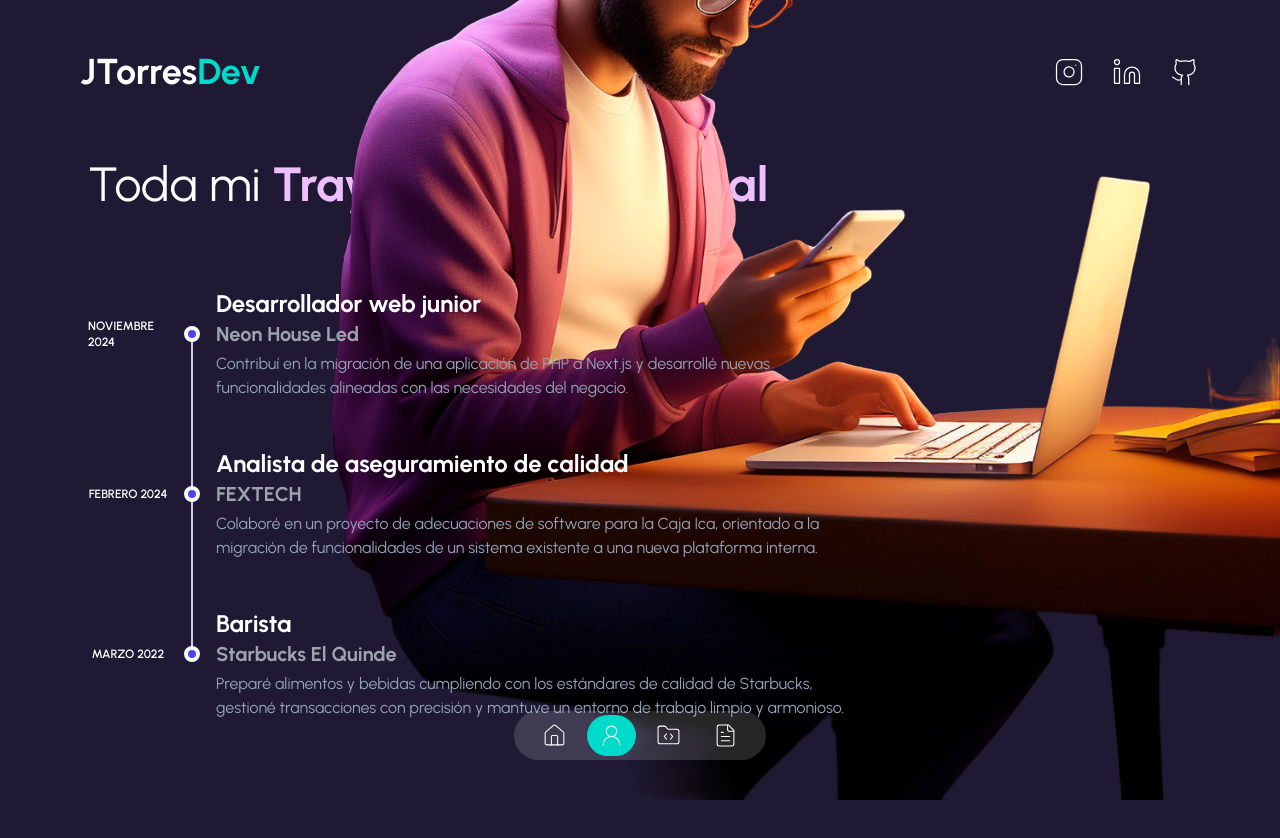
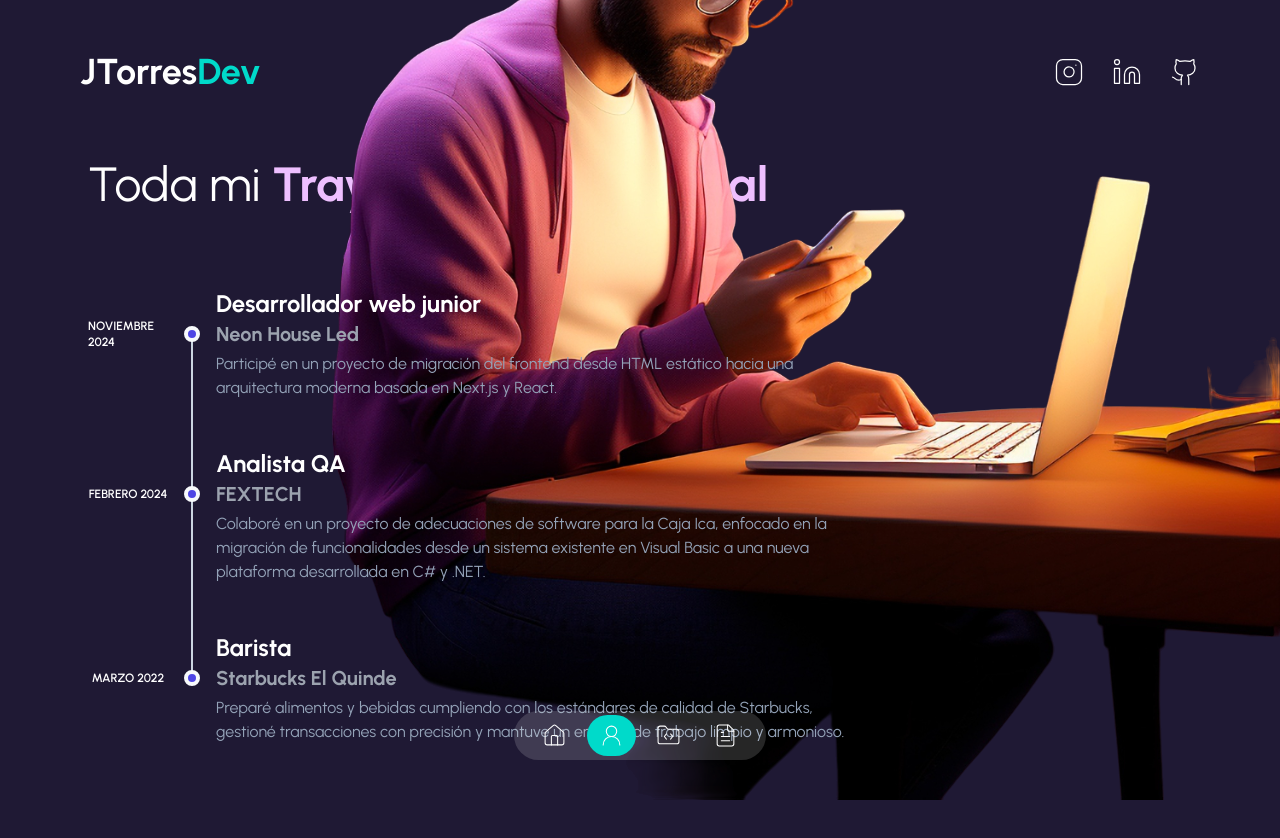
Before and after one commit to SantaPrograma/MyPortfolioWeb, a Next.js app: page /about-me in a window 1280 px wide. Shown: the top 838 px of the page. Built offline with nearby package versions, Linux system fonts and the light colour scheme.

Commit message:
Actualizacion de data y cv

```diff
--- a/data.tsx
+++ b/data.tsx
@@ -55,16 +55,16 @@ export const dataAboutPage = [
     },
     {
         id: 2,
-        title: "Analista de aseguramiento de calidad",
+        title: "Analista QA",
         subtitle: "FEXTECH",
-        description: "Colaboré en un proyecto de adecuaciones de software para la Caja Ica, orientado a la migración de funcionalidades de un sistema existente a una nueva plataforma interna.",
+        description: "Colaboré en un proyecto de adecuaciones de software para la Caja Ica, enfocado en la migración de funcionalidades desde un sistema existente en Visual Basic a una nueva plataforma desarrollada en C# y .NET.",
         date: "Febrero 2024",
     },
     {
         id: 3,
         title: "Desarrollador web junior",
         subtitle: "Neon House Led",
-        description: "Contribuí en la migración de una aplicación de PHP a Next.js y desarrollé nuevas funcionalidades alineadas con las necesidades del negocio.",
+        description: "Participé en un proyecto de migración del frontend desde HTML estático hacia una arquitectura moderna basada en Next.js y React.",
         date: "Noviembre 2024",
     },
 ]
```
Also changed, not shown: 1 other file (tests, documents, lock files or other folders).
